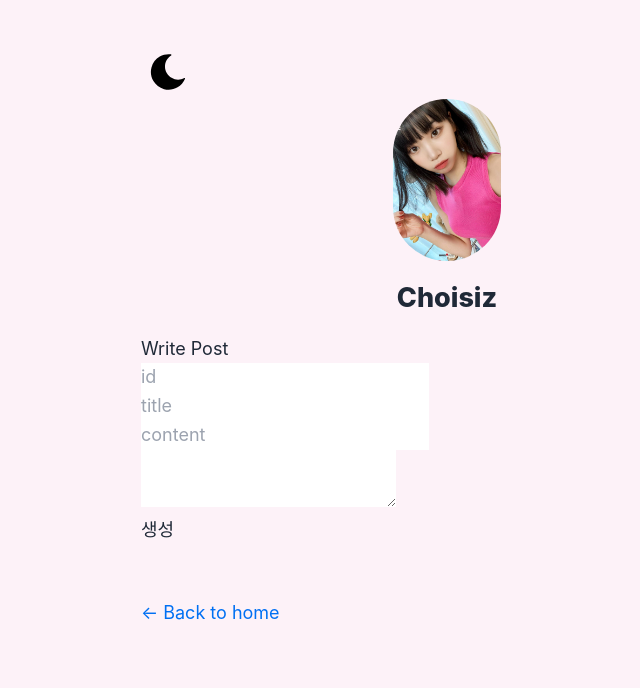
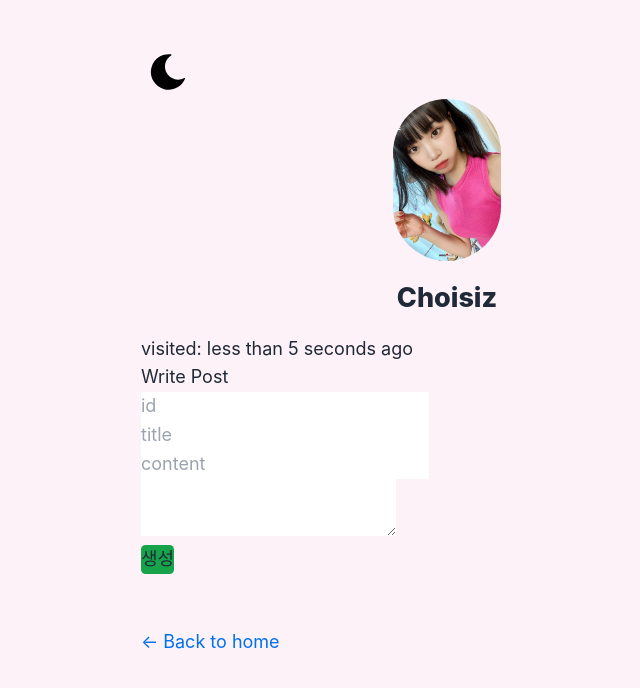
Before and after one commit to Choisiz/NEXTJS, a Next.js app in the folder blog/: page /post/write in a window 1280 px wide. Shown: the top 688 px of the page, without its empty margins (193-833 px from the left). Built offline with nearby package versions, Linux system fonts and the light colour scheme.

Commit message:
Custom+Document+ErrPage

```diff
--- a/blog/components/Layout.js
+++ b/blog/components/Layout.js
@@ -1,4 +1,3 @@
-import Head from "next/head";
 import Image from "next/image";
 import styles from "./layout.module.css";
 import utilStyles from "../styles/utils.module.css";
@@ -7,7 +6,6 @@ import { useEffect, useState } from "react";
 import Utterances from "./Utterances";
 
 const name = "Choisiz";
-export const siteTitle = "Next.js Sample Website";
 
 export default function Layout({ children, home }) {
   const [theme, setTheme] = useState(() =>
@@ -39,21 +37,6 @@ export default function Layout({ children, home }) {
   return (
     <div className="bg-pink-50 dark:bg-black text-gray-800 dark:text-gray-200 h-screen">
       <div className={styles.container}>
-        <Head>
-          <link rel="icon" href="/favicon.ico" />
-          <meta
-            name="description"
-            content="Learn how to build a personal website using Next.js"
-          />
-          <meta
-            property="og:image"
-            content={`https://og-image.vercel.app/${encodeURI(
-              siteTitle
-            )}.png?theme=light&md=0&fontSize=75px&images=https%3A%2F%2Fassets.vercel.com%2Fimage%2Fupload%2Ffront%2Fassets%2Fdesign%2Fnextjs-black-logo.svg`}
-          />
-          <meta name="og:title" content={siteTitle} />
-          <meta name="twitter:card" content="summary_large_image" />
-        </Head>
         <button className="w-12 px-2" onClick={handleClick}>
           {theme === "dark" ? (
             <img src="/images/sunmode.svg" alt="light" />
--- /dev/null
+++ b/blog/pages/404.js
@@ -0,0 +1,12 @@
+import Link from "next/link";
+
+export default function NotFound404() {
+  return (
+    <>
+      <div>내용을 찾을 수 없습니다.</div>
+      <Link href="/">
+        <p>홈으로</p>
+      </Link>
+    </>
+  );
+}
--- a/blog/pages/_app.js
+++ b/blog/pages/_app.js
@@ -1,5 +1,23 @@
+import { useState } from "react";
+import Layout from "../components/Layout";
 import "../styles/globals.css";
+import { useRouter } from "next/router";
+import { formatDistanceToNow } from "date-fns";
 
 export default function App({ Component, pageProps }) {
-  return <Component {...pageProps} />;
+  const router = useRouter();
+  const [visitedTime] = useState(new Date());
+
+  return (
+    <Layout home={router.pathname === "/"}>
+      <div>
+        visited:{" "}
+        {formatDistanceToNow(new Date(visitedTime), {
+          addSuffix: true,
+          includeSeconds: true,
+        })}
+      </div>
+      <Component {...pageProps} pathname={router.pathname} />
+    </Layout>
+  );
 }
--- /dev/null
+++ b/blog/pages/_document.js
@@ -0,0 +1,28 @@
+import { Html, Head, Main, NextScript } from "next/document";
+
+export const siteTitle = "Next.js Sample Website";
+export default function document() {
+  return (
+    <Html>
+      <Head>
+        <link rel="icon" href="/favicon.ico" />
+        <meta
+          name="description"
+          content="Learn how to build a personal website using Next.js"
+        />
+        <meta
+          property="og:image"
+          content={`https://og-image.vercel.app/${encodeURI(
+            siteTitle
+          )}.png?theme=light&md=0&fontSize=75px&images=https%3A%2F%2Fassets.vercel.com%2Fimage%2Fupload%2Ffront%2Fassets%2Fdesign%2Fnextjs-black-logo.svg`}
+        />
+        <meta name="og:title" content={siteTitle} />
+        <meta name="twitter:card" content="summary_large_image" />
+      </Head>
+      <body>
+        <Main />
+        <NextScript />
+      </body>
+    </Html>
+  );
+}
--- a/blog/pages/index.js
+++ b/blog/pages/index.js
@@ -1,5 +1,5 @@
 import Head from "next/head";
-import Layout, { siteTitle } from "../components/Layout";
+import { siteTitle } from "../pages/_document";
 import utilStyles from "../styles/utils.module.css";
 import { getSortedPostsData } from "../lib/posts";
 import Link from "next/link";
@@ -14,29 +14,9 @@ export async function getStaticProps() {
   };
 }
 
-//서버사이드에서는 api라우터 사용x
-//export async function getServerSideProps() {
-//  const response = await fetch("http://localhost:3000//api/posts");
-//  const json = await response.json();
-//  return {
-//    props: {
-//      allPostsData: json.allPostsData,
-//    },
-//  };
-//}
-
 export default function Home({ allPostsData }) {
-  //csr
-  //const [allPostsData, setAllPostsData] = useState([]);
-  //useEffect(() => {
-  //  fetch("/api/posts", {
-  //    method: "GET",
-  //  })
-  //    .then((res) => res.json())
-  //   .then((data) => setAllPostsData(data.allPostsData));
-  //}, []);
   return (
-    <Layout home>
+    <>
       <Head>
         <title>{siteTitle}</title>
       </Head>
@@ -59,6 +39,6 @@ export default function Home({ allPostsData }) {
           ))}
         </ul>
       </section>
-    </Layout>
+    </>
   );
 }
--- a/blog/pages/post/write.js
+++ b/blog/pages/post/write.js
@@ -1,11 +1,7 @@
 import { useEffect, useRef, useState } from "react";
-import Layout from "../../components/Layout";
 import Link from "next/link";
 import { useRouter } from "next/router";
-
-//export async function getServerSideProps() {
-//  return {};
-//}
+import Head from "next/head";
 
 export default function Write() {
   const router = useRouter();
@@ -49,7 +45,10 @@ export default function Write() {
     }
   };
   return (
-    <Layout>
+    <>
+      <Head>
+        <title>Write Post</title>
+      </Head>
       <h1>Write Post</h1>
       <form onSubmit={handleSubmit}>
         <input type="text" name="id" placeholder="id" required ref={idRef} />
@@ -72,9 +71,9 @@ export default function Write() {
         <br />
         <textarea />
         <br />
-        <input type="submit" value="생성" />
+        <input className="rounded bg-green-600" type="submit" value="생성" />
       </form>
       {showLink && <Link href={`/posts/${idRef.current.value}`}>클릭</Link>}
-    </Layout>
+    </>
   );
 }
--- a/blog/pages/posts/[id].js
+++ b/blog/pages/posts/[id].js
@@ -1,5 +1,3 @@
-import Head from "next/head";
-import Layout from "../../components/Layout";
 import { getAllPostIds, getPostData } from "../../lib/posts";
 import utilStyles from "../../styles/utils.module.css";
 import { useRouter } from "next/router";
@@ -7,6 +5,7 @@ import { MDXRemote } from "next-mdx-remote";
 import CodeBlock from "../../components/CodeBlock";
 //import Button from "../../components/Button";
 import dynamic from "next/dynamic";
+import Head from "next/head";
 
 const Button = dynamic(() => import("../../components/Button"), {
   loading: () => <div>loading...</div>,
@@ -39,17 +38,19 @@ export async function getStaticProps({ params, preview }) {
 
 const components = { Button, CodeBlock };
 
-export default function Post({ postData }) {
+export default function Post({ postData, pathname }) {
   const router = useRouter();
   if (router.isFallback) {
     return <div>loading...</div>;
   }
+  console.log("d", postData.title);
   return (
-    <Layout>
+    <>
       <Head>
         <title>{postData.title}</title>
       </Head>
       <article>
+        <h2>pathname: {pathname}</h2>
         <h1 className={utilStyles.headingXl}>{postData.title}</h1>
         <div className={utilStyles.lightText}></div>
         {postData.contentHtml && (
@@ -59,6 +60,6 @@ export default function Post({ postData }) {
           <MDXRemote {...postData.mdxSource} components={components} />
         )}
       </article>
-    </Layout>
+    </>
   );
 }
```
